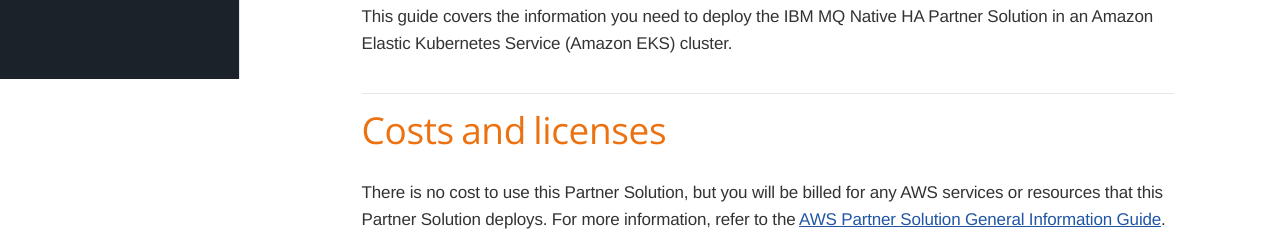
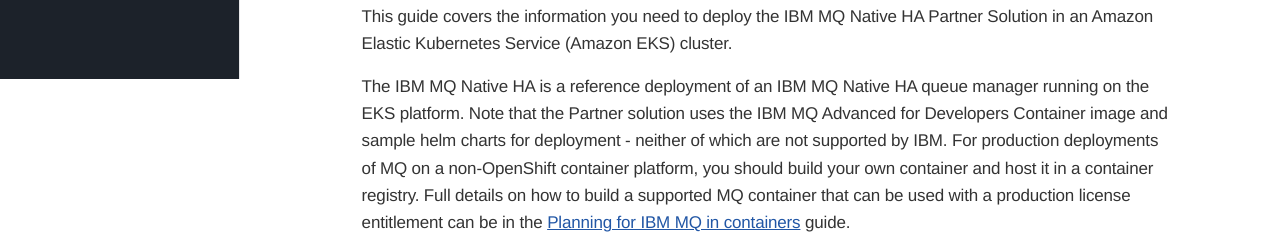
Before and after one commit to aws-ia/cfn-ps-ibm-mq, a plain HTML site: page index.html in a window 1280 px wide. Shown: the part 721-955 px from the top of the page. Drawn offline with nearby package versions, Linux system fonts and the light colour scheme; files whose address does not match are found by name; a web font is replaced by a local one.

Commit message:
(automated) rendered html deployment guide

```diff
--- a/index.html
+++ b/index.html
@@ -4,7 +4,7 @@
 <meta charset="UTF-8">
 <meta http-equiv="X-UA-Compatible" content="IE=edge">
 <meta name="viewport" content="width=device-width, initial-scale=1.0">
-<meta name="generator" content="Asciidoctor 2.0.20">
+<meta name="generator" content="Asciidoctor 2.0.23">
 <meta name="description" content="IBM MQ Native HA Deployment Guide on AWS">
 <meta name="keywords" content="Partner Solution, AWS, IBM MQ Native HA">
 <title>IBM MQ Native HA on AWS</title>
@@ -913,6 +913,11 @@
 <div class="paragraph">
 <p>This guide covers the information you need to deploy the IBM MQ Native HA Partner Solution in an Amazon Elastic Kubernetes Service (Amazon EKS) cluster.</p>
 </div>
+<div class="paragraph">
+<p>The IBM MQ Native HA is a reference deployment of an IBM MQ Native HA queue manager running on the EKS platform. Note that the Partner solution uses the IBM MQ Advanced for Developers Container image and sample helm charts for deployment - neither of which are not supported by IBM.
+For production deployments of MQ on a non-OpenShift container platform, you should build your own container and host it in a container registry. Full details on how to build a supported MQ container that can be used with a production license entitlement can be in the
+<a href="https://www.ibm.com/docs/en/ibm-mq/9.4?topic=integration-planning" target="_blank" rel="noopener">Planning for IBM MQ in containers</a> guide.</p>
+</div>
 </div>
 </div>
 <div class="sect1">
@@ -1238,7 +1243,7 @@
 <footer>
     <p class="footer-text">
         <!-- We can use document attributes: -->
-        <!-- Generated with Asciidoctor v2.0.20. -->
+        <!-- Generated with Asciidoctor v2.0.23. -->
         <a href="https://aws.amazon.com/privacy/">Privacy</a> | <a href="https://aws.amazon.com/terms/">Site terms</a> |
         &copy; {current-year}, Amazon Web Services, Inc. or its affiliates and IBM. All rights reserved.
     </p>
```
